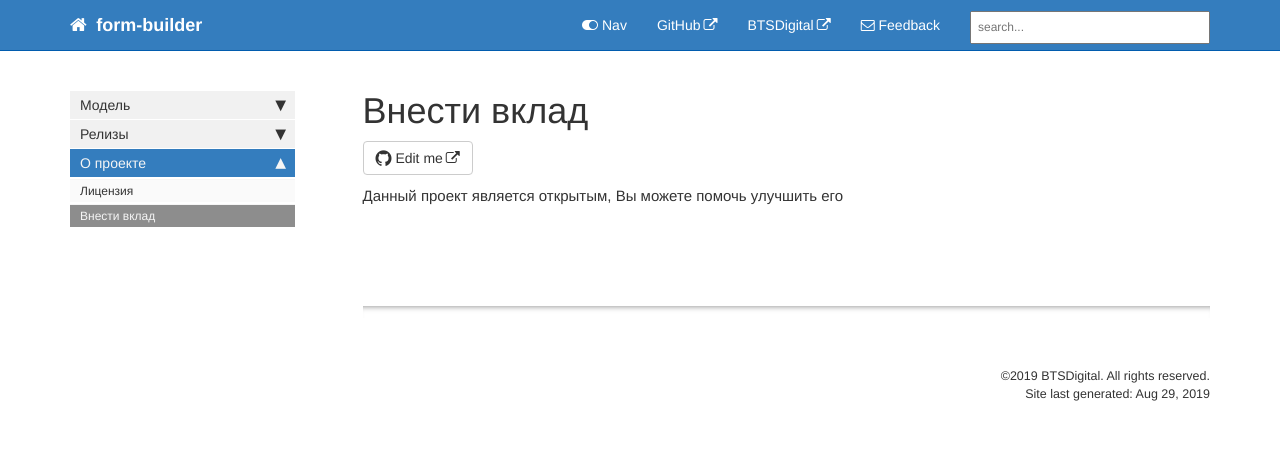
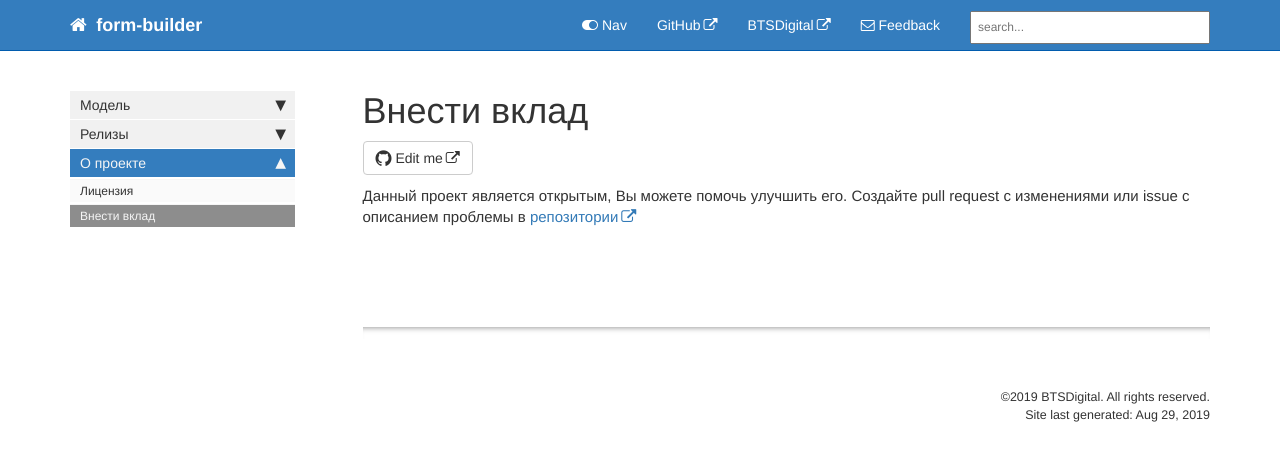
Before and after one commit to btsdigital/form-builder, a Jekyll site: the page built from docs/pages/information/contribution.md, in a window 1280 px wide. Shown: the top 461 px of the page. Built offline with Jekyll 4.4.1, drawn with Linux system fonts in a browser that asks for light colours; nearby versions of some CDN libraries; comment, search, counter and statistics services are not loaded.

Commit message:
[#2] add reference to contribution.md to readme
fixes #2

```diff
--- a/docs/pages/information/contribution.md
+++ b/docs/pages/information/contribution.md
@@ -7,4 +7,5 @@ toc: true
 folder: examples
 ---
 
-Данный проект является открытым, Вы можете помочь улучшить его
+Данный проект является открытым, Вы можете помочь улучшить его. Создайте pull request с изменениями или issue
+c описанием проблемы в [репозитории](https://github.com/btsdigital/form-builder)
```
Also changed, not shown: docs/index.md (+2 -0 lines), README.md.
